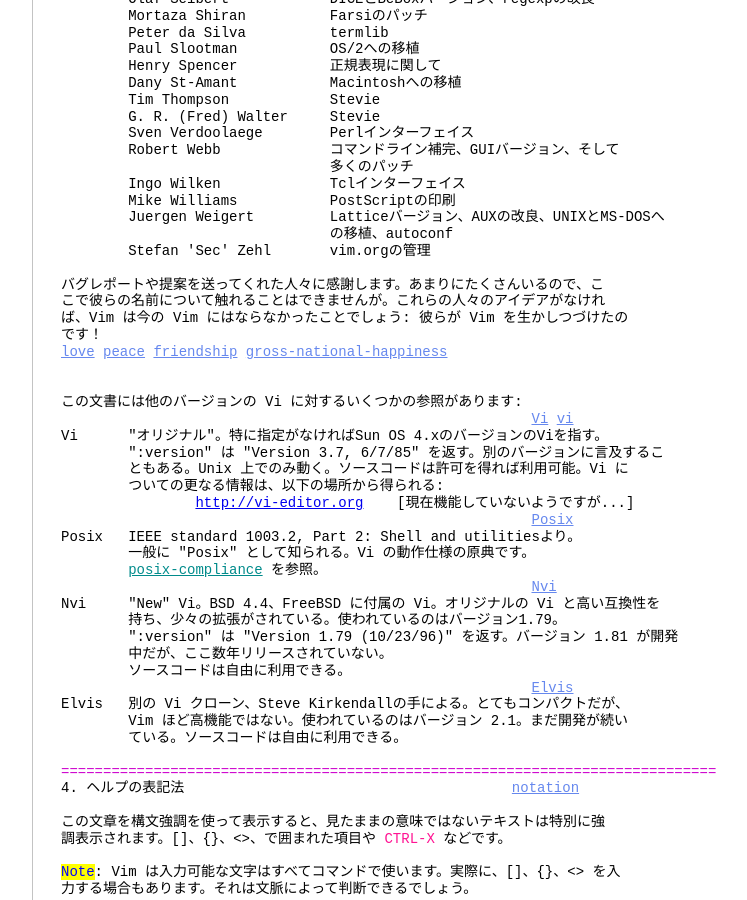
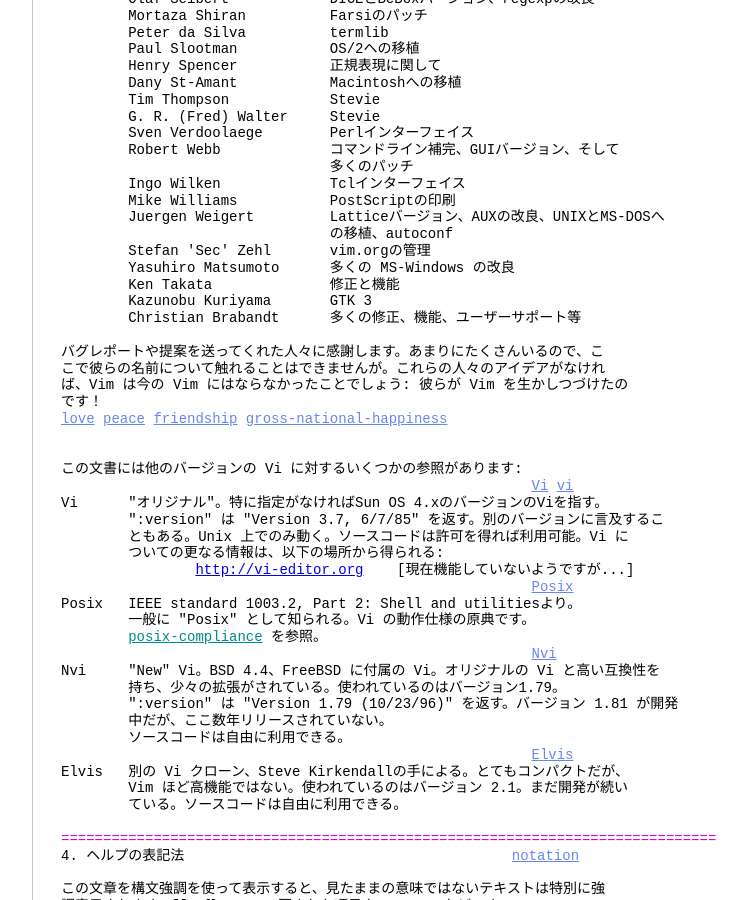
Before and after one commit to vim-jp/vimdoc-ja, a Jekyll site: the page built from intro.html, in a window 1280 px wide and 900 px high, scrolled down 4525 px. Shown: the whole window, without its empty margins (340-1087 px from the left). Built offline with Jekyll 4.4.1, drawn with Linux system fonts in a browser that asks for light colours; nearby versions of some CDN libraries; comment, search, counter and statistics services are not loaded; some of the changed text lies outside the part shown.

Commit message:
Generated by Travis JOB 774.1
https://travis-ci.org/vim-jp/vimdoc-ja-working/builds/283216775

```diff
--- a/intro.html
+++ b/intro.html
@@ -3,7 +3,7 @@
 helpname: 'intro'
 ---
 <div id='vimCodeElement'>
-<a class="Constant" href="intro.html" name="intro.txt">intro.txt</a>&nbsp;&nbsp;&nbsp;&nbsp; For&nbsp;<span class="Identifier">Vim バージョン 8.0.</span>&nbsp;&nbsp;Last change: 2017 Aug 24<br>
+<a class="Constant" href="intro.html" name="intro.txt">intro.txt</a>&nbsp;&nbsp;&nbsp;&nbsp; For&nbsp;<span class="Identifier">Vim バージョン 8.0.</span>&nbsp;&nbsp;Last change: 2017 Sep 04<br>
 <br>
 <br>
 &nbsp;&nbsp;&nbsp;&nbsp;&nbsp;&nbsp;&nbsp;&nbsp;&nbsp;&nbsp;&nbsp;&nbsp;&nbsp;&nbsp;&nbsp;&nbsp;&nbsp;&nbsp;<span class="Identifier">VIMリファレンスマニュアル&nbsp;&nbsp;&nbsp;&nbsp;by Bram Moolenaar</span><br>
@@ -275,6 +275,10 @@
 &nbsp;&nbsp;&nbsp;&nbsp;&nbsp;&nbsp;&nbsp;&nbsp;Juergen Weigert&nbsp;&nbsp;&nbsp;&nbsp;&nbsp;&nbsp;&nbsp;&nbsp; Latticeバージョン、AUXの改良、UNIXとMS-DOSへ<br>
 &nbsp;&nbsp;&nbsp;&nbsp;&nbsp;&nbsp;&nbsp;&nbsp;&nbsp;&nbsp;&nbsp;&nbsp;&nbsp;&nbsp;&nbsp;&nbsp;&nbsp;&nbsp;&nbsp;&nbsp;&nbsp;&nbsp;&nbsp;&nbsp;&nbsp;&nbsp;&nbsp;&nbsp;&nbsp;&nbsp;&nbsp;&nbsp;の移植、autoconf<br>
 &nbsp;&nbsp;&nbsp;&nbsp;&nbsp;&nbsp;&nbsp;&nbsp;Stefan 'Sec' Zehl&nbsp;&nbsp;&nbsp;&nbsp;&nbsp;&nbsp; vim.orgの管理<br>
+&nbsp;&nbsp;&nbsp;&nbsp;&nbsp;&nbsp;&nbsp;&nbsp;Yasuhiro Matsumoto&nbsp;&nbsp;&nbsp;&nbsp;&nbsp;&nbsp;多くの MS-Windows の改良<br>
+&nbsp;&nbsp;&nbsp;&nbsp;&nbsp;&nbsp;&nbsp;&nbsp;Ken Takata&nbsp;&nbsp;&nbsp;&nbsp;&nbsp;&nbsp;&nbsp;&nbsp;&nbsp;&nbsp;&nbsp;&nbsp;&nbsp;&nbsp;修正と機能<br>
+&nbsp;&nbsp;&nbsp;&nbsp;&nbsp;&nbsp;&nbsp;&nbsp;Kazunobu Kuriyama&nbsp;&nbsp;&nbsp;&nbsp;&nbsp;&nbsp; GTK 3<br>
+&nbsp;&nbsp;&nbsp;&nbsp;&nbsp;&nbsp;&nbsp;&nbsp;Christian Brabandt&nbsp;&nbsp;&nbsp;&nbsp;&nbsp;&nbsp;多くの修正、機能、ユーザーサポート等<br>
 <br>
 バグレポートや提案を送ってくれた人々に感謝します。あまりにたくさんいるので、こ<br>
 こで彼らの名前について触れることはできませんが。これらの人々のアイデアがなけれ<br>
```
